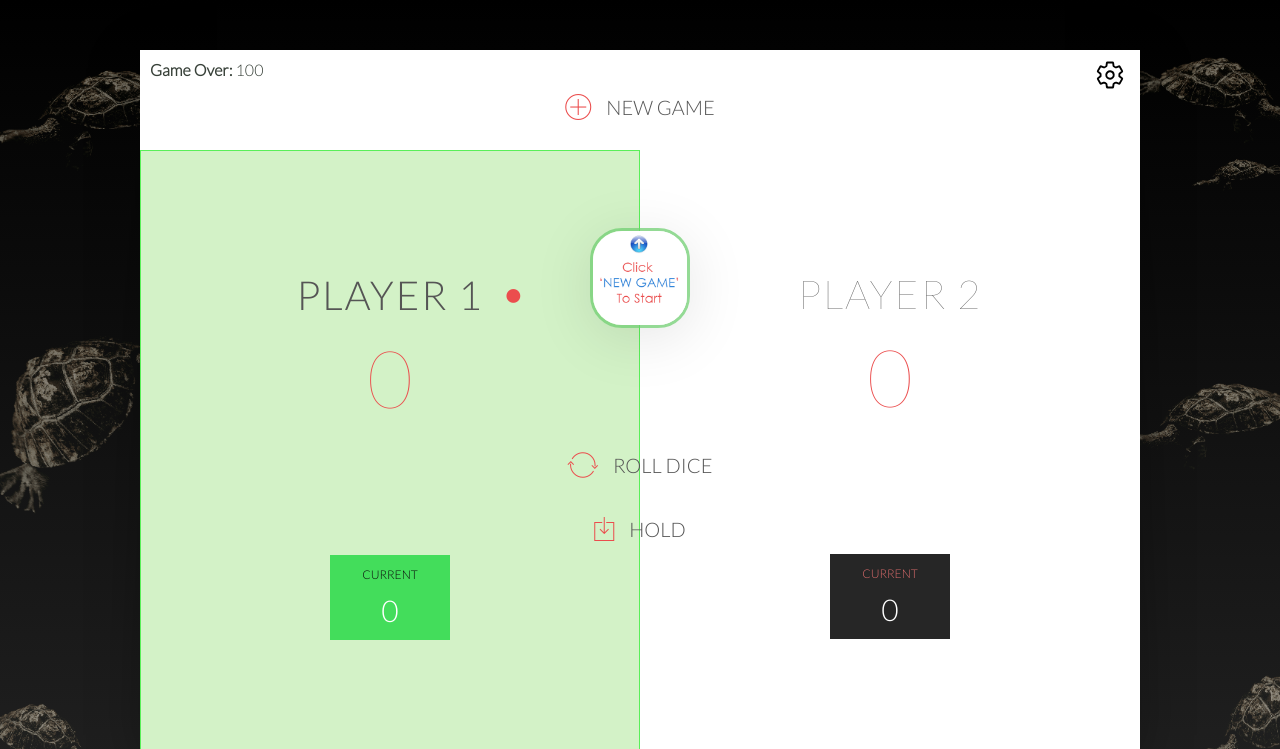
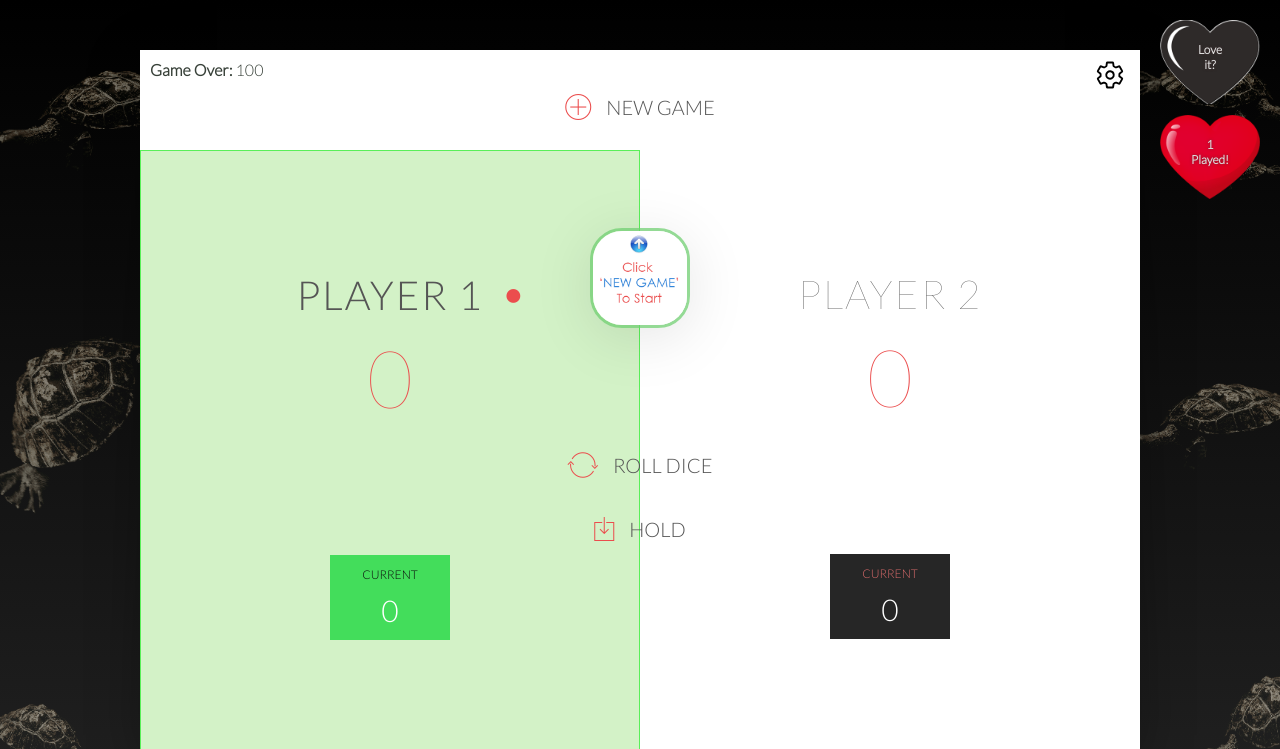
Before and after one commit to khmahfuzhasan/game-pigdice, a PHP site: page /learnjs/ in a window 1280 px wide. Shown: the top 749 px of the page. Run offline with PHP 8.4, Linux system fonts and the light colour scheme; data comes from the database, SQL or seed files in the repository; both versions use the stored data as it was after the commit.

Commit message:
added database updated like and total played game option

```diff
--- a/app.js
+++ b/app.js
@@ -7,6 +7,7 @@ let btnHoldDOM 	= document.querySelector('.btn-hold');
 let btnNewDOM 	= document.querySelector('.btn-new');
 let blurEffect 		= document.querySelector('.blurEffect');
 let settingInputs 	= document.querySelector('.setting-inputs');
+let countReaction 	= document.querySelector('.count-reaction');
 //settings info
 let firstPlayer	= document.querySelector('#firstPlayer');
 let secondPlayer= document.querySelector('#secondPlayer');
@@ -14,6 +15,7 @@ let btnSettings	= document.querySelector('.btn-settings');
 let settingUpdate= document.querySelector('#settingUpdate');
 let gameScores= document.querySelector('#gameScores');
 let addBallons= document.querySelector('.add-ballons');
+let countGame= document.querySelector('.count-game');
     setPoints = gameScores.value.trim();
 
 //Audio Select
@@ -22,6 +24,7 @@ let startGame = document.getElementById('startGame');
 let rollDice = document.getElementById('rollDice');
 let globalPoint = document.getElementById('globalPoint');
 let lostPoint = document.getElementById('lostPoint');
+let countGameAudio = document.getElementById('countGameAudio');
 let winner = document.getElementById('winner');
 
 // initalization game
@@ -46,18 +49,30 @@ function lostPointDice(){
 	lostPoint.src='assets/audio/lost-hand.mp3';
 	lostPoint.play();
 }
+
 function winnerDice(){
 	winner.src='assets/audio/winner-2.mp3';
 	setTimeout(()=>{
 		winner.play();
 	},150);
 }
+function countTotalGameAudio(){
+	countGameAudio.src='assets/audio/kiss-me-close-you.mp3';
+	countGameAudio.play();
+}
+
 function initAudio(){
 	rollDice.src='assets/audio/initialize.mp3';
 	globalPoint.src='assets/audio/initialize.mp3';
 	lostPoint.src='assets/audio/initialize.mp3';
+	countGameAudio.src='assets/audio/initialize.mp3';
 	winner.src='assets/audio/initialize.mp3';
 }
+//Event Listener Of Count Game
+countGame.addEventListener('click',()=>{
+	countTotalGameAudio();
+});
+
 
 //Event handler for btn-roll
 btnRollDOM.addEventListener('click',()=>{
@@ -146,6 +161,7 @@ btnHoldDOM.addEventListener('click',()=>{
 				document.getElementById('name-'+activePlayer).classList.add('activePoint');
 				document.getElementById('update-'+activePlayer).textContent = "Winner!";
 				winnerBallons();
+				countTotalPlayed();
 				gamePlaying = false;
 			}else{
 				//4. change player
@@ -367,3 +383,97 @@ function init(){
 	document.getElementById('name-0').classList.remove('activePoint');
 	document.getElementById('name-1').classList.remove('activePoint');
 }
+
+
+// Count  Reactions and Update
+
+// GET Reacts
+function getReact(){
+	jQuery.ajax({
+		url: 'get-react.php',
+		type: 'POST',
+		data:{
+			'active':true
+		},
+		success:(res)=>{
+			const response = JSON.parse(res);
+			if(response.status){
+				//console.log(response);
+			}
+		}
+	});
+
+}
+	getReact();
+
+
+// SET Reacts
+countReaction.addEventListener('click',()=>{
+	setInterval(()=>{
+			setReact();
+	},1000);
+});
+
+// setReact
+function setReact(){
+	jQuery.ajax({
+		url: 'set-react.php',
+		type: 'POST',
+		data:{'active':true},
+		success:(res)=>{
+			const response = JSON.parse(res);
+			if(response.status){
+				if(response.reactCount<10){
+					countReaction.innerHTML = `<img src="assets/images/loved.png" alt=""><span class="loved">0${response.data}<br>loved!</span>`;
+				}else{
+					countReaction.innerHTML = `<img src="assets/images/loved.png" alt=""><span class="loved">${response.data}<br>loved!</span>`;
+				}
+			}
+			//console.log(response);
+		}
+	});
+}
+
+
+// Count Total Played game
+function countTotalPlayed(){
+	player1 = firstPlayer.value.trim();
+	player2 = secondPlayer.value.trim();
+	pointsToltal = gameScores.value.trim();
+	jQuery.ajax({
+		url: 'set-total-game.php',
+		type: 'POST',
+		data:{
+			'active':true,
+			'player1':player1,
+			'player2':player2,
+			'pointsToltal':pointsToltal
+		},
+		success:(res)=>{
+			const response = JSON.parse(res);
+			if(response.status){
+				//console.log(response);
+			}
+		}
+	});
+}
+// Get Total Game Played Value
+function UpdateGamePlayed(){
+
+	jQuery.ajax({
+		url: 'get-total-game.php',
+		type: 'POST',
+		data:{
+			'active':true,
+		},
+		success:(res)=>{
+			const response = JSON.parse(res);
+			if(response.status){
+				countGame.innerHTML=`<img src="assets/images/loved.png" alt=""><span class="loved">${response.data}<br>Played!</span>`;
+			}
+		}
+	});
+}
+setInterval(()=>{
+	UpdateGamePlayed();
+},500);
--- a/assets/css/style.css
+++ b/assets/css/style.css
@@ -358,3 +358,61 @@ i {
     width:100%;
     height:100px;
 }
+
+.count-reaction{
+    display:block;
+    width:100px;
+    position: absolute;
+    right:20px;
+    top:20px;
+    z-index: 99999;
+    cursor: pointer;
+
+}
+.count-reaction:hover{
+    opacity: .9;
+}
+.count-reaction img{
+    width:100px;
+}
+.count-reaction .loved {
+    position: absolute;
+    right: 0px;
+    top: 22px;
+    left: 0;
+    font-size: 12px;
+    color: #ddd;
+    font-weight: bold;
+    text-shadow: 0 0px 3px #4a3232b5;
+    text-align: center;
+}
+
+
+/*Count game*/
+.count-game{
+    display:block;
+    width:100px;
+    position: absolute;
+    right:20px;
+    top:115px;
+    z-index: 99999;
+    cursor: pointer;
+
+}
+.count-game:hover{
+    opacity: .9;
+}
+.count-game img{
+    width:100px;
+}
+.count-game .loved {
+    position: absolute;
+    right: 0px;
+    top: 22px;
+    left: 0;
+    font-size: 12px;
+    color: #ddd;
+    font-weight: bold;
+    text-shadow: 0 0px 3px #4a3232b5;
+    text-align: center;
+}
--- /dev/null
+++ b/get-total-game.php
@@ -0,0 +1,27 @@
+<?php
+session_start();
+
+if(isset($_POST['active'])){
+	function connect(){
+		try{
+			//CREATE NEW PDO
+			$pdo = NEW PDO("mysql:host=localhost;dbname=piggame;", "root","");
+			$pdo->setAttribute(PDO::ATTR_DEFAULT_FETCH_MODE, PDO::FETCH_ASSOC);
+			return $pdo;
+		}catch(PDOException $e) {echo "Connection failed: " . $e->getMessage();}
+	}
+
+	$sql  = "SELECT id from played;";
+	$stmt = connect()->prepare($sql);
+	$stmt->execute();
+	$totalRow = $stmt->rowCount();
+	if($totalRow>0){
+			echo json_encode(["status"=>true,'data'=>$totalRow, "message"=> "fetch data successfully!"]);
+	}else{
+			echo json_encode(["status"=>true,'data'=>0, "message"=> "fetch data successfully!"]);
+	}
+
+
+}else{
+	header('location: http://localhost/learnjs/pigdice/');
+}
--- a/index.php
+++ b/index.php
@@ -23,7 +23,17 @@ if(isset($_SESSION['points'])){
     $points = 100;
 }
 
-
+//Reacts
+if(isset($_SESSION['isReact'])){
+    $isReact = $_SESSION['isReact'];
+}else{
+    $isReact = false;
+}
+if(isset($_SESSION['totalReacts'])){
+    $totalReacts = $_SESSION['totalReacts'];
+}else{
+    $totalReacts = 0;
+}
 
 
  ?>
@@ -47,7 +57,24 @@ if(isset($_SESSION['points'])){
         <audio id="rollDice" src="assets/audio/initialize.mp3"></audio>
         <audio id="globalPoint" src="assets/audio/initialize.mp3"></audio>
         <audio id="lostPoint" src="assets/audio/initialize.mp3"></audio>
+        <audio id="countGameAudio" src="assets/audio/initialize.mp3"></audio>
         <audio id="winner" src="assets/audio/initialize.mp3"></audio>
+        <div class="count-reaction">
+            <?php if($isReact){
+                echo '<img src="assets/images/loved.png" alt="">';
+                if($totalReacts<10){
+                    echo '<span class="loved">0'.$totalReacts . '<br>loved!</span>';
+                }else{
+                    echo '<span class="loved">'.$totalReacts . '<br>loved!</span>';
+                }
+            }else{
+                    echo '<img src="assets/images/love.png" alt="">';
+                    echo '<span class="loved">Love<br> it?</span>';
+                }
+            ?>
+
+        </div>
+        <div class="count-game"></div>
         <div class="wrapper clearfix">
             <div class="add-ballons"></div>
             <div class="gamespoints"><strong>Game Over:</strong> <?php echo $points ?></div>
```
Also changed, not shown: db.sql (added, +19 -0 lines), get-react.php (added, +29 -0 lines), set-react.php (added, +49 -0 lines), set-total-game.php (added, +26 -0 lines), assets/images/love.png (added), assets/images/loved.png (added), 1 other file.
